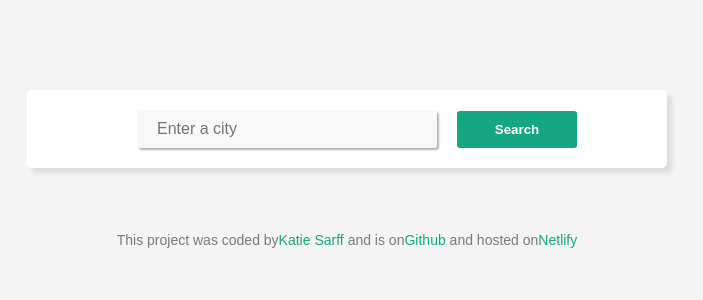
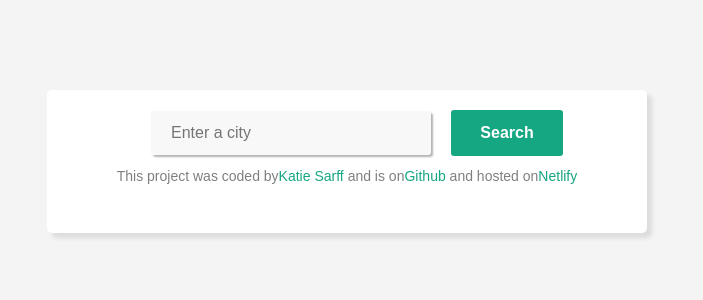
Before and after one commit to Ksarff17/weather-react, a React (Create React App) app: page / in a window 1280 px wide. Shown: the top 300 px of the page, without its empty margins (293-996 px from the left). Built offline with nearby package versions, Linux system fonts and the light colour scheme.

Commit message:
added bootstrap to project

```diff
--- a/package.json
+++ b/package.json
@@ -4,6 +4,7 @@
   "private": true,
   "dependencies": {
     "axios": "^1.7.9",
+    "bootstrap": "^5.3.3",
     "cra-template": "1.2.0",
     "react": "^19.0.0",
     "react-dom": "^19.0.0",
--- a/src/App.js
+++ b/src/App.js
@@ -6,10 +6,12 @@ import Footer from "./Footer";
 function App() {
   return (
       <div className="App">
-        <section className="container">
+        <div className="container">
+        <section>
           <Weather />
         </section>
         <Footer />
+        </div>
       </div>
   );
 }
--- a/src/index.js
+++ b/src/index.js
@@ -1,6 +1,7 @@
 import React from 'react';
 import ReactDOM from 'react-dom/client';
 import './index.css';
+import 'bootstrap/dist/css/bootstrap.css';
 import App from './App';
 import reportWebVitals from './reportWebVitals';
 
```
Also changed, not shown: 1 other file (tests, documents, lock files or other folders).
